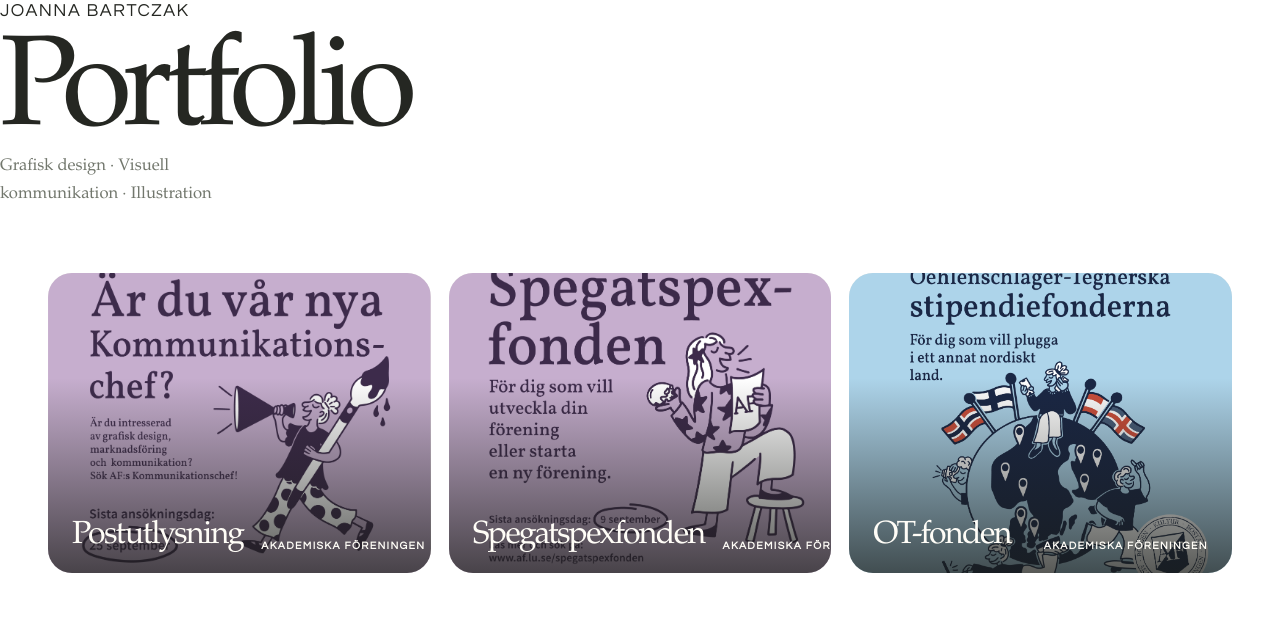
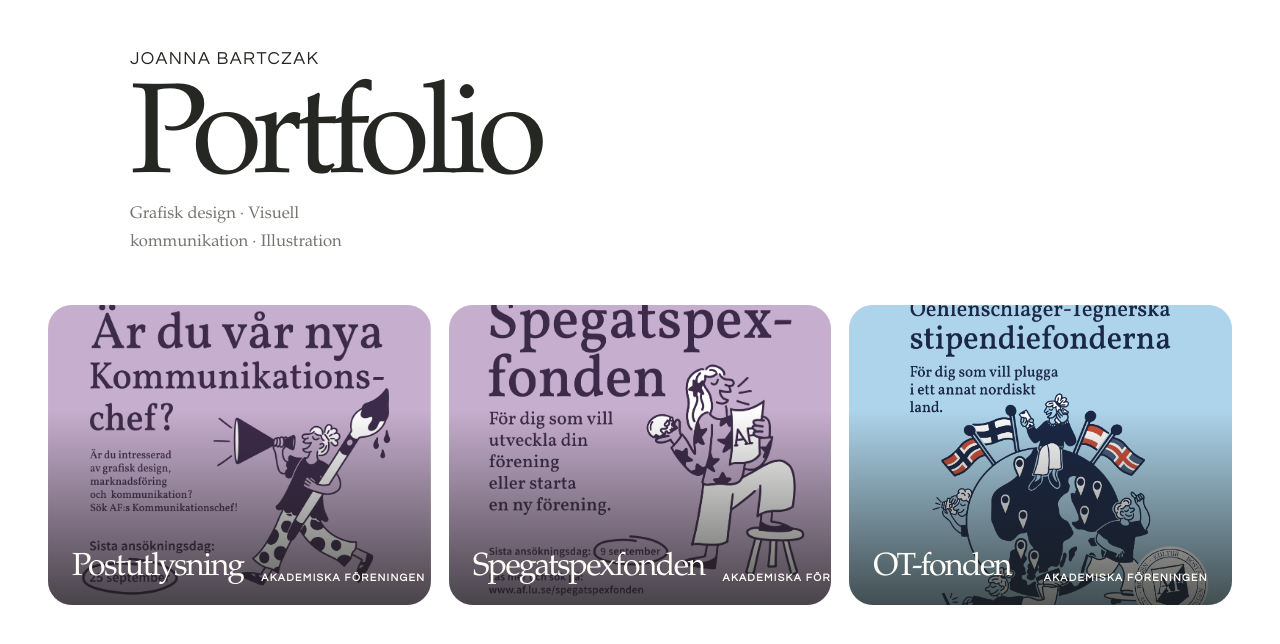
Before and after one commit to jobartczak/portfolio, a plain HTML site: page index.html in a window 1280 px wide. Drawn offline with Linux system fonts and the light colour scheme.

Commit message:
Update index.html

```diff
--- a/index.html
+++ b/index.html
@@ -8,14 +8,18 @@
       content="Portfolio - Joanna Bartczak"
     />
     <title>Portfolio - Joanna Bartczak</title>
-     <h3>Joanna Bartczak</h3>
-    <h1>Portfolio</h1>
-    <p class="eyebrow">Grafisk design · Visuell kommunikation · Illustration</p>
     <link rel="stylesheet" href="styles.css" />
   </head>
   <body>
     <main class="showcase">
-      <section class="gallery" aria-label="Field Notes image collection">
+      <header class="showcase__header">
+        <div>
+          <h3>Joanna Bartczak</h3>
+          <h1>Portfolio</h1>
+          <p class="eyebrow"> Grafisk design · Visuell kommunikation · Illustration </p>
+        </div>
+      </header>
+      <section class="gallery">
         <figure class="gallery__item gallery__item--portrait">
           <img
             src="assets/images/projekt1.png"
```
